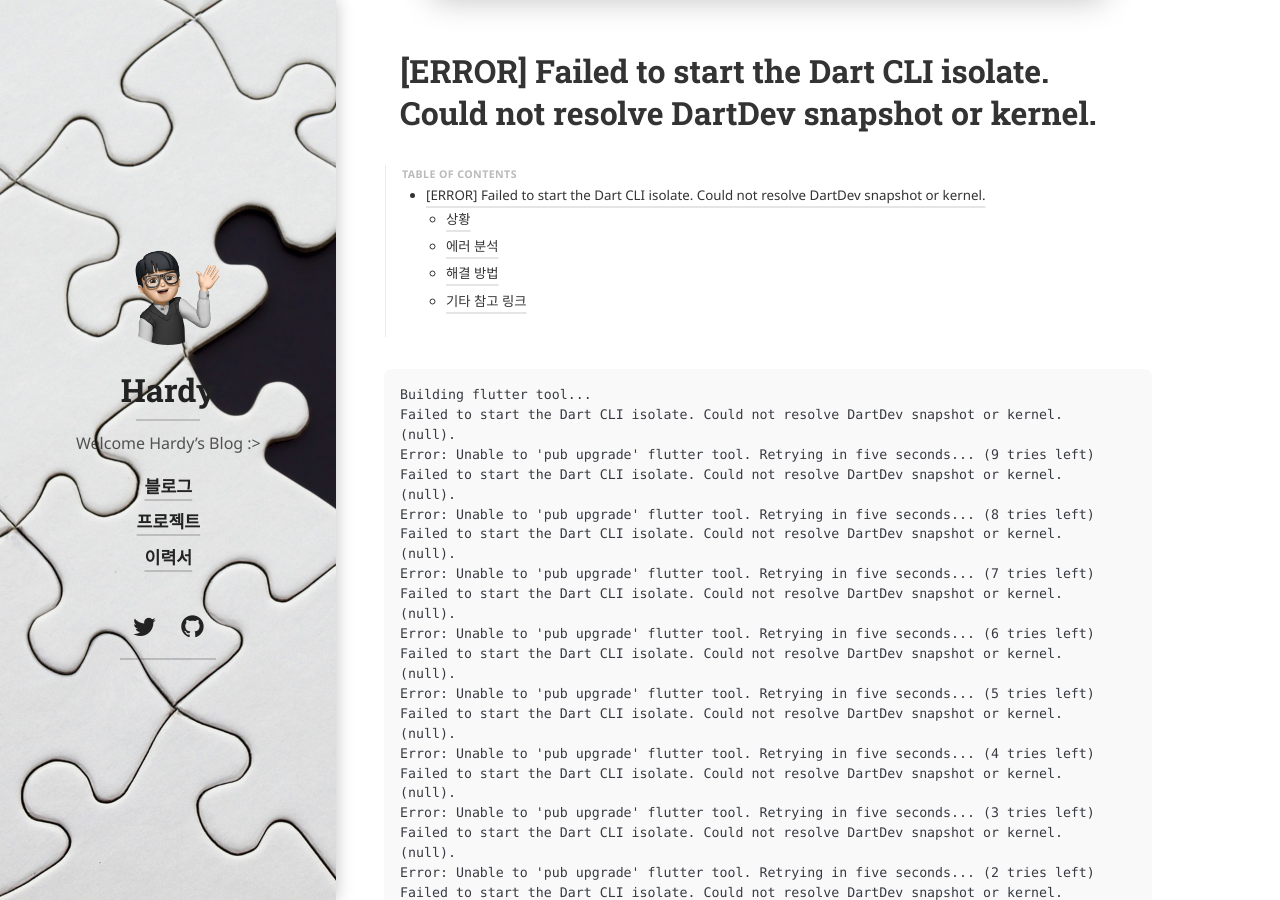
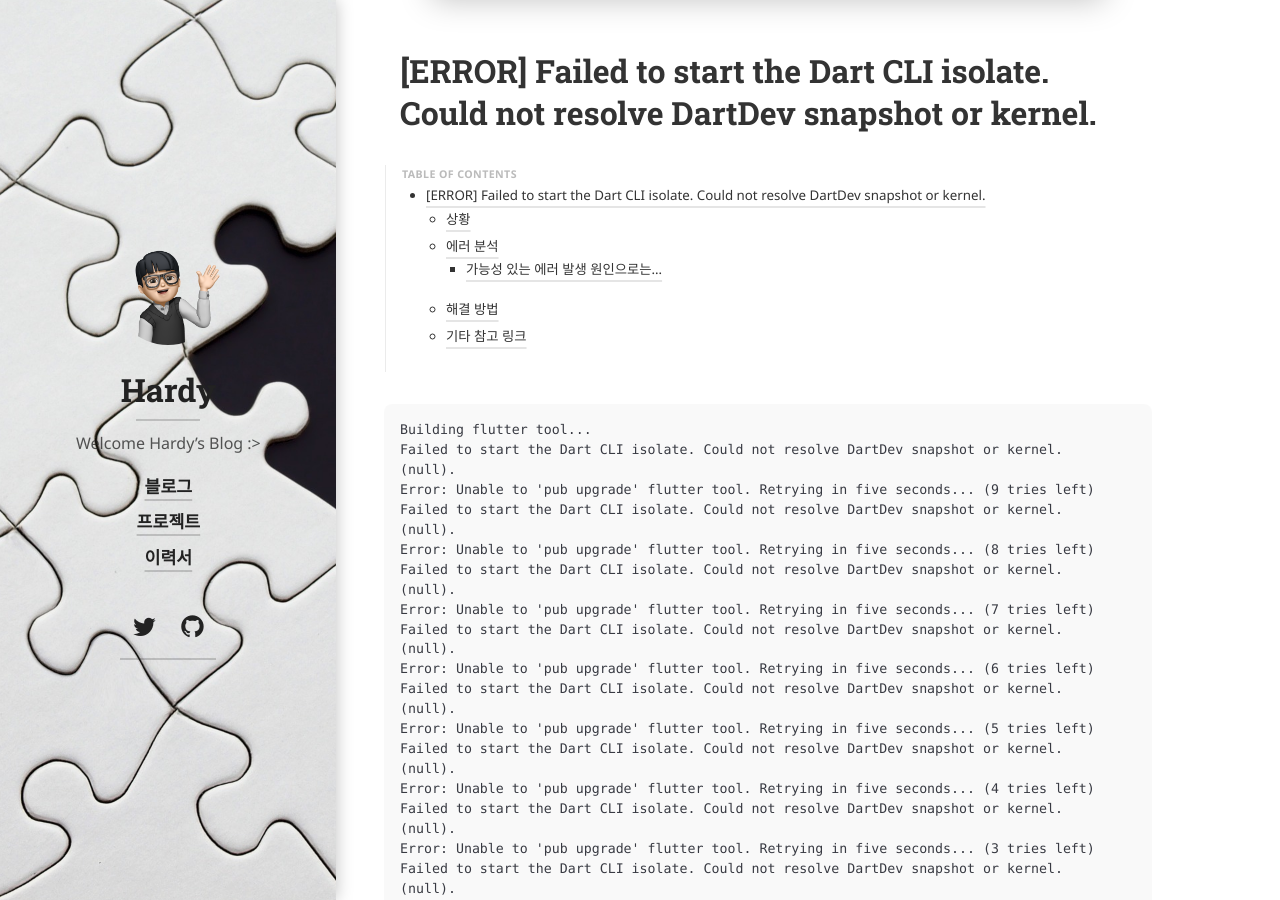
Before and after one commit to hardy716/hardy716.github.io, a Jekyll site: the page built from TROUBLE-SHOOTING/_posts/2023-04-18-makeat-err-1.md, in a window 1280 px wide and 900 px high, scrolled down 734 px. Built offline with Jekyll 4.4.1, drawn with Linux system fonts in a browser that asks for light colours; cached includes are drawn as plain includes; nearby versions of some CDN libraries; some web fonts are replaced; library files that are not in the unit come from our copies; comment, search, counter and statistics services are not loaded.

Commit message:
update blog

```diff
--- a/TROUBLE-SHOOTING/_posts/2023-04-18-makeat-err-1.md
+++ b/TROUBLE-SHOOTING/_posts/2023-04-18-makeat-err-1.md
@@ -72,9 +72,9 @@
     - Dart 코드를 바이너리 형식으로 컴파일하는데 사용
 
 Dart CLI는 DartDev 스냅샷을 사용하여 Dart 코드를 실행하고, Dart AOT 컴파일러는 Dart 코드를 커널 파일로 컴파일한다. 쉽게 말해, DartDev 스냅샷과 커널 파일은 Dart CLI와 함께 사용되는 도구로 Dart 코드를 실행하는 데에 사용된다.
-<br>
 
-가능성 있는 에러 발생 원인으로는...
+
+### 가능성 있는 에러 발생 원인으로는...
 
 1. Dart SDK 업그레이드
     Dart SDK 업그레이드를 수행하는 과정에서 기존에 설치된 DartDev 스냅샷 또는 커널 파일이 새 버전과 호환되지 않는 경우
```
